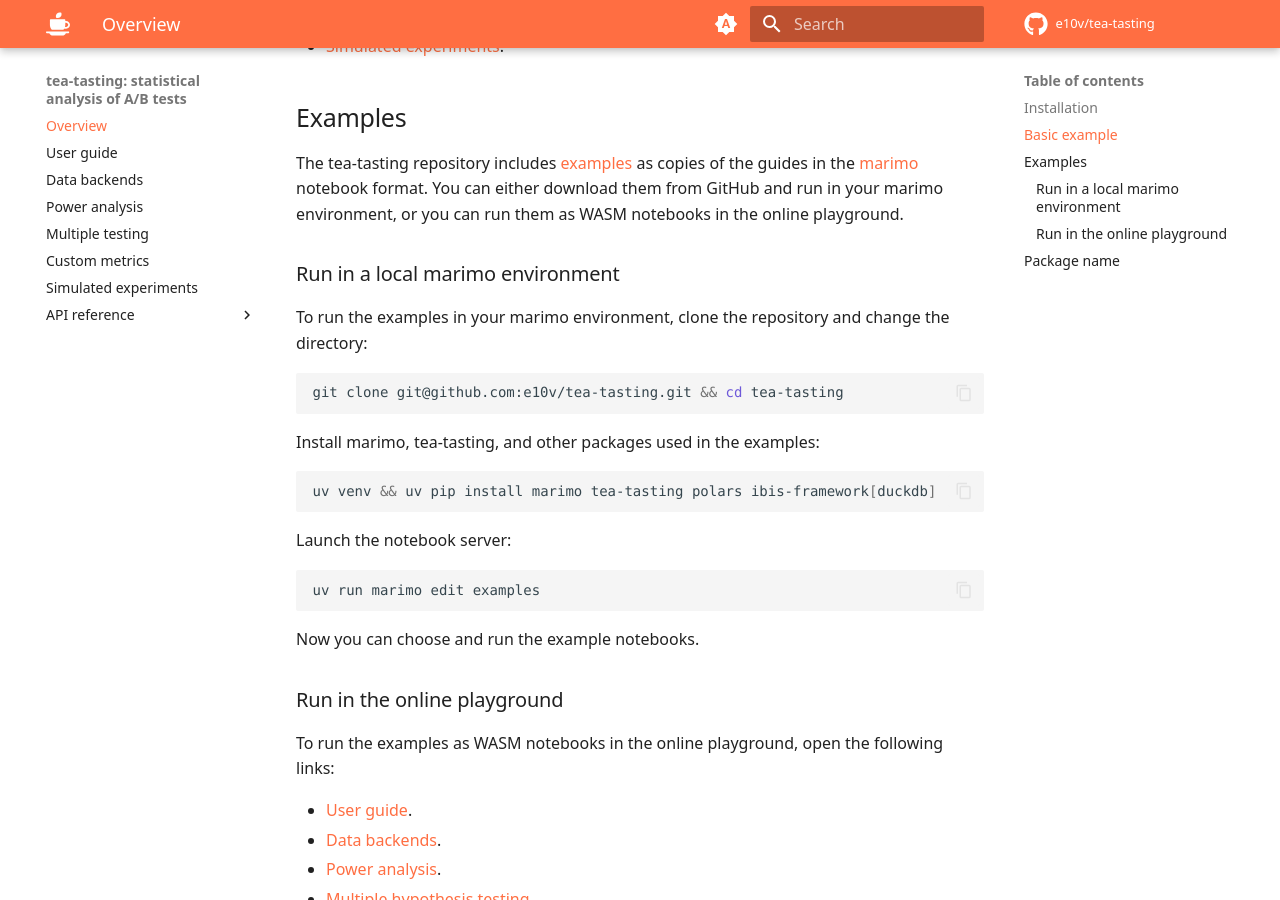
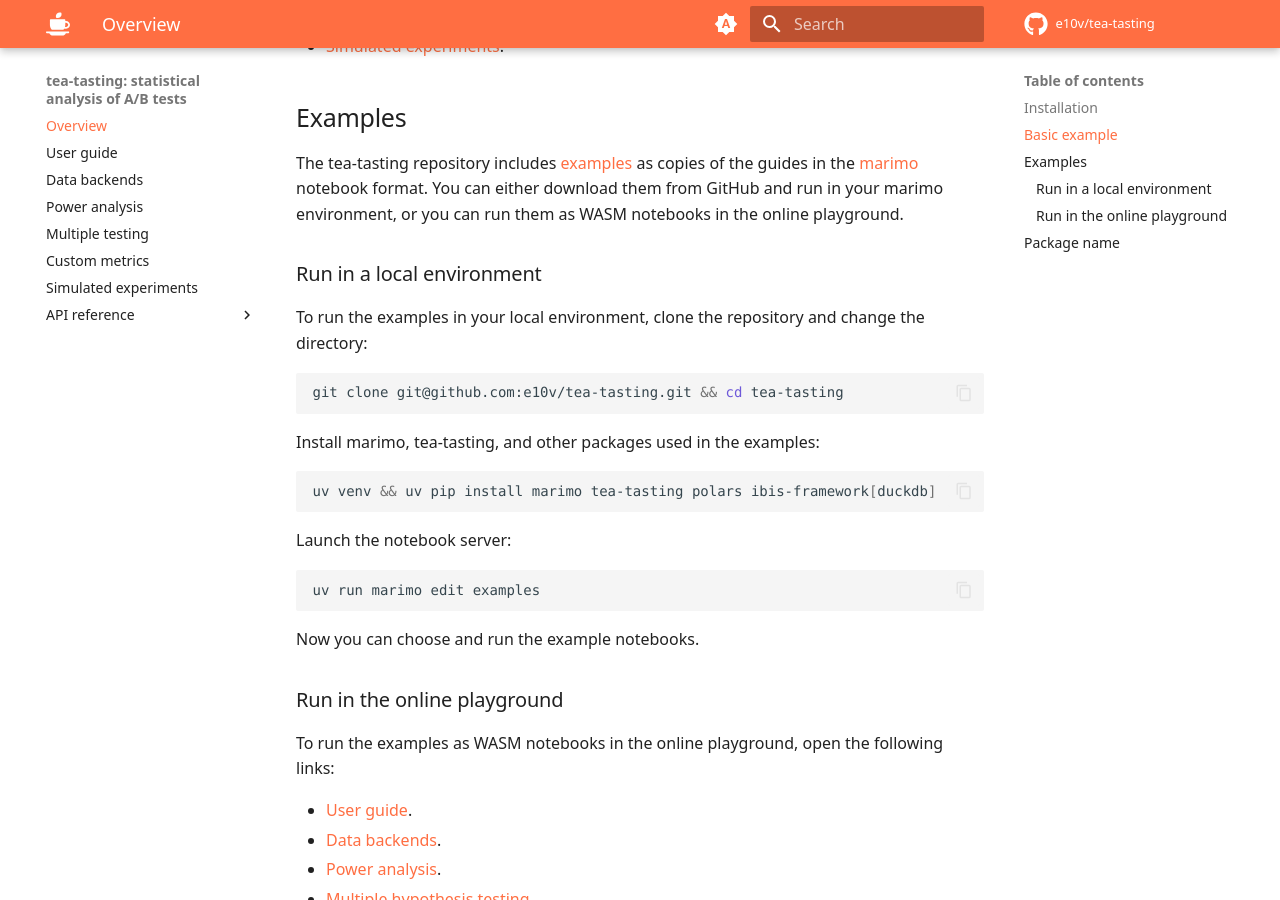
Before and after one commit to e10v/tea-tasting, an MkDocs documentation site: the page built from docs/index.md, in a window 1280 px wide and 900 px high, scrolled down 1413 px. Built offline with MkDocs 1.6.1 and Material for MkDocs 9.7.7, drawn with Linux system fonts in a browser that asks for light colours; comment, search, counter and statistics services are not loaded.

````diff
--- a/docs/index.md
+++ b/docs/index.md
@@ -64,9 +64,9 @@ Learn more in the detailed [user guide](https://tea-tasting.e10v.me/user-guide/)
 
 The tea-tasting repository includes [examples](https://github.com/e10v/tea-tasting/tree/main/examples) as copies of the guides in the [marimo](https://github.com/marimo-team/marimo) notebook format. You can either download them from GitHub and run in your marimo environment, or you can run them as WASM notebooks in the online playground.
 
-### Run in a local marimo environment
+### Run in a local environment
 
-To run the examples in your marimo environment, clone the repository and change the directory:
+To run the examples in your local environment, clone the repository and change the directory:
 
 ```bash
 git clone git@github.com:e10v/tea-tasting.git && cd tea-tasting
````
Also changed, not shown: README.md (+2 -2 lines), examples/README.md (+2 -2 lines).
